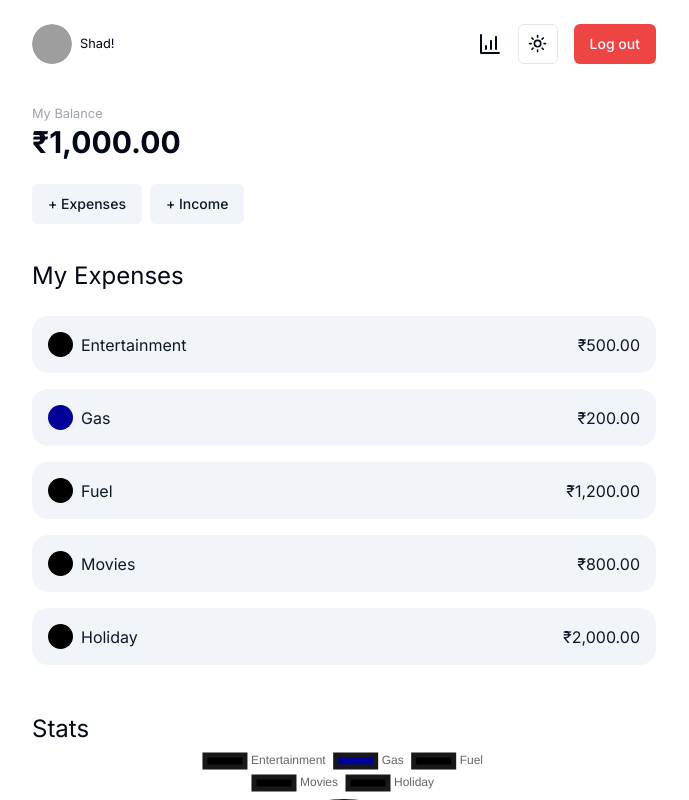
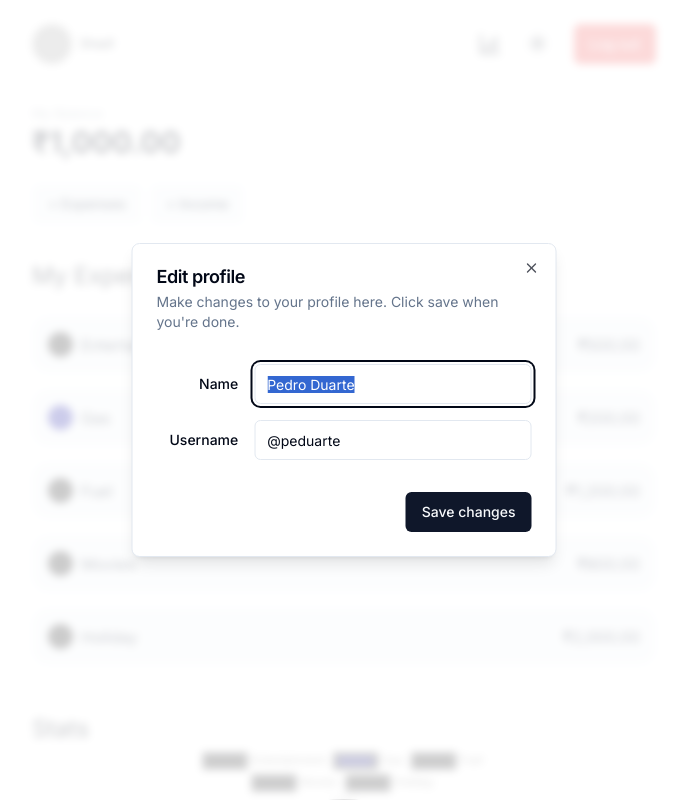
Before and after one commit to Subramanyarao11/expense-tracker, a Next.js app: page / in a window 1280 px wide. Both pictures are taken after a click on the button "+ Expenses". Shown: the top 800 px of the page, without its empty margins (296-985 px from the left). Built offline with nearby package versions, Linux system fonts and the light colour scheme; grey boxes are pictures that could not be loaded.

Commit message:
firebase init & added modal

```diff
--- a/app/page.js
+++ b/app/page.js
@@ -3,6 +3,8 @@
 import ExpenseCategoryItem from "@/components/ExpenseCategoryItem";
 import DUMMY_DATA from "@/lib/dummydata";
 import ChartSection from "@/components/ChartSection";
+import { ExpenseModal } from "@/components/ExpenseModal";
+import { IncomeModal } from "@/components/IncomeModal";
 export default function Home() {
 
     return (
@@ -13,8 +15,8 @@
                     <h2 className="text-3xl font-bold">{currencyFormatter(1000)}</h2>
                 </section>
                 <section className="flex items-center gap-2 py-3">
-                    <Button variant="secondary">+ Expenses</Button>
-                    <Button variant="secondary">+ Income</Button>
+                    <ExpenseModal />
+                    <IncomeModal />
                 </section>
 
                 {/* Expenses Section */}
--- /dev/null
+++ b/components/ExpenseModal.jsx
@@ -0,0 +1,47 @@
+import { Button } from "@/components/ui/button"
+import {
+  Dialog,
+  DialogContent,
+  DialogDescription,
+  DialogFooter,
+  DialogHeader,
+  DialogTitle,
+  DialogTrigger,
+} from "@/components/ui/dialog"
+import { Input } from "@/components/ui/input"
+import { Label } from "@/components/ui/label"
+
+export function ExpenseModal() {
+  return (
+    <Dialog>
+      <DialogTrigger asChild>
+      <Button variant="secondary">+ Expenses</Button>
+      </DialogTrigger>
+      <DialogContent className="sm:max-w-[425px]">
+        <DialogHeader>
+          <DialogTitle>Edit profile</DialogTitle>
+          <DialogDescription>
+            Make changes to your profile here. Click save when you're done.
+          </DialogDescription>
+        </DialogHeader>
+        <div className="grid gap-4 py-4">
+          <div className="grid grid-cols-4 items-center gap-4">
+            <Label htmlFor="name" className="text-right">
+              Name
+            </Label>
+            <Input id="name" value="Pedro Duarte" className="col-span-3" />
+          </div>
+          <div className="grid grid-cols-4 items-center gap-4">
+            <Label htmlFor="username" className="text-right">
+              Username
+            </Label>
+            <Input id="username" value="@peduarte" className="col-span-3" />
+          </div>
+        </div>
+        <DialogFooter>
+          <Button type="submit">Save changes</Button>
+        </DialogFooter>
+      </DialogContent>
+    </Dialog>
+  )
+}
--- /dev/null
+++ b/components/IncomeModal.jsx
@@ -0,0 +1,47 @@
+import { Button } from "@/components/ui/button"
+import {
+    Dialog,
+    DialogContent,
+    DialogDescription,
+    DialogFooter,
+    DialogHeader,
+    DialogTitle,
+    DialogTrigger,
+} from "@/components/ui/dialog"
+import { Input } from "@/components/ui/input"
+import { Label } from "@/components/ui/label"
+
+export function IncomeModal() {
+    return (
+        <Dialog>
+            <DialogTrigger asChild>
+                <Button variant="secondary">+ Income</Button>
+            </DialogTrigger>
+            <DialogContent className="sm:max-w-[425px]">
+                <DialogHeader>
+                    <DialogTitle>Add Income</DialogTitle>
+                    <DialogDescription>
+                        Add a new income to your budget.
+                    </DialogDescription>
+                </DialogHeader>
+                <div className="grid gap-4 py-4">
+                    <div className="grid grid-cols-4 items-center gap-4">
+                        <Label htmlFor="name" className="text-right">
+                            Amount
+                        </Label>
+                        <Input type="number" min={1} step={1} id="amount" className="col-span-3" required placeholder="Enter the Income amount" />
+                    </div>
+                    <div className="grid grid-cols-4 items-center gap-4">
+                        <Label htmlFor="username" className="text-right">
+                            Description
+                        </Label>
+                        <Input type="text" id="description" placeholder="Enter a description for income" required className="col-span-3" />
+                    </div>
+                </div>
+                <DialogFooter>
+                    <Button type="submit">Add Entry</Button>
+                </DialogFooter>
+            </DialogContent>
+        </Dialog>
+    )
+}
--- /dev/null
+++ b/components/ui/dialog.jsx
@@ -0,0 +1,97 @@
+"use client"
+
+import * as React from "react"
+import * as DialogPrimitive from "@radix-ui/react-dialog"
+import { X } from "lucide-react"
+
+import { cn } from "@/lib/utils"
+
+const Dialog = DialogPrimitive.Root
+
+const DialogTrigger = DialogPrimitive.Trigger
+
+const DialogPortal = ({
+  className,
+  ...props
+}) => (
+  <DialogPrimitive.Portal className={cn(className)} {...props} />
+)
+DialogPortal.displayName = DialogPrimitive.Portal.displayName
+
+const DialogOverlay = React.forwardRef(({ className, ...props }, ref) => (
+  <DialogPrimitive.Overlay
+    ref={ref}
+    className={cn(
+      "fixed inset-0 z-50 bg-background/80 backdrop-blur-sm data-[state=open]:animate-in data-[state=closed]:animate-out data-[state=closed]:fade-out-0 data-[state=open]:fade-in-0",
+      className
+    )}
+    {...props} />
+))
+DialogOverlay.displayName = DialogPrimitive.Overlay.displayName
+
+const DialogContent = React.forwardRef(({ className, children, ...props }, ref) => (
+  <DialogPortal>
+    <DialogOverlay />
+    <DialogPrimitive.Content
+      ref={ref}
+      className={cn(
+        "fixed left-[50%] top-[50%] z-50 grid w-full max-w-lg translate-x-[-50%] translate-y-[-50%] gap-4 border bg-background p-6 shadow-lg duration-200 data-[state=open]:animate-in data-[state=closed]:animate-out data-[state=closed]:fade-out-0 data-[state=open]:fade-in-0 data-[state=closed]:zoom-out-95 data-[state=open]:zoom-in-95 data-[state=closed]:slide-out-to-left-1/2 data-[state=closed]:slide-out-to-top-[48%] data-[state=open]:slide-in-from-left-1/2 data-[state=open]:slide-in-from-top-[48%] sm:rounded-lg md:w-full",
+        className
+      )}
+      {...props}>
+      {children}
+      <DialogPrimitive.Close
+        className="absolute right-4 top-4 rounded-sm opacity-70 ring-offset-background transition-opacity hover:opacity-100 focus:outline-none focus:ring-2 focus:ring-ring focus:ring-offset-2 disabled:pointer-events-none data-[state=open]:bg-accent data-[state=open]:text-muted-foreground">
+        <X className="h-4 w-4" />
+        <span className="sr-only">Close</span>
+      </DialogPrimitive.Close>
+    </DialogPrimitive.Content>
+  </DialogPortal>
+))
+DialogContent.displayName = DialogPrimitive.Content.displayName
+
+const DialogHeader = ({
+  className,
+  ...props
+}) => (
+  <div
+    className={cn("flex flex-col space-y-1.5 text-center sm:text-left", className)}
+    {...props} />
+)
+DialogHeader.displayName = "DialogHeader"
+
+const DialogFooter = ({
+  className,
+  ...props
+}) => (
+  <div
+    className={cn("flex flex-col-reverse sm:flex-row sm:justify-end sm:space-x-2", className)}
+    {...props} />
+)
+DialogFooter.displayName = "DialogFooter"
+
+const DialogTitle = React.forwardRef(({ className, ...props }, ref) => (
+  <DialogPrimitive.Title
+    ref={ref}
+    className={cn("text-lg font-semibold leading-none tracking-tight", className)}
+    {...props} />
+))
+DialogTitle.displayName = DialogPrimitive.Title.displayName
+
+const DialogDescription = React.forwardRef(({ className, ...props }, ref) => (
+  <DialogPrimitive.Description
+    ref={ref}
+    className={cn("text-sm text-muted-foreground", className)}
+    {...props} />
+))
+DialogDescription.displayName = DialogPrimitive.Description.displayName
+
+export {
+  Dialog,
+  DialogTrigger,
+  DialogContent,
+  DialogHeader,
+  DialogFooter,
+  DialogTitle,
+  DialogDescription,
+}
--- /dev/null
+++ b/components/ui/input.jsx
@@ -0,0 +1,19 @@
+import * as React from "react"
+
+import { cn } from "@/lib/utils"
+
+const Input = React.forwardRef(({ className, type, ...props }, ref) => {
+  return (
+    (<input
+      type={type}
+      className={cn(
+        "flex h-10 w-full rounded-md border border-input bg-background px-3 py-2 text-sm ring-offset-background file:border-0 file:bg-transparent file:text-sm file:font-medium placeholder:text-muted-foreground focus-visible:outline-none focus-visible:ring-2 focus-visible:ring-ring focus-visible:ring-offset-2 disabled:cursor-not-allowed disabled:opacity-50",
+        className
+      )}
+      ref={ref}
+      {...props} />)
+  );
+})
+Input.displayName = "Input"
+
+export { Input }
--- /dev/null
+++ b/components/ui/label.jsx
@@ -0,0 +1,18 @@
+"use client"
+
+import * as React from "react"
+import * as LabelPrimitive from "@radix-ui/react-label"
+import { cva } from "class-variance-authority";
+
+import { cn } from "@/lib/utils"
+
+const labelVariants = cva(
+  "text-sm font-medium leading-none peer-disabled:cursor-not-allowed peer-disabled:opacity-70"
+)
+
+const Label = React.forwardRef(({ className, ...props }, ref) => (
+  <LabelPrimitive.Root ref={ref} className={cn(labelVariants(), className)} {...props} />
+))
+Label.displayName = LabelPrimitive.Root.displayName
+
+export { Label }
--- a/package.json
+++ b/package.json
@@ -10,12 +10,15 @@
   },
   "dependencies": {
     "@radix-ui/react-avatar": "^1.0.3",
+    "@radix-ui/react-dialog": "^1.0.4",
     "@radix-ui/react-dropdown-menu": "^2.0.5",
+    "@radix-ui/react-label": "^2.0.2",
     "@radix-ui/react-slot": "^1.0.2",
     "autoprefixer": "10.4.14",
     "chart.js": "^4.3.3",
     "class-variance-authority": "^0.7.0",
     "clsx": "^2.0.0",
+    "firebase": "^10.1.0",
     "lucide-react": "^0.263.1",
     "next": "13.4.13",
     "next-themes": "^0.2.1",
```
Also changed, not shown: app/globals.css (line endings or trailing spaces), 1 other file (tests, documents, lock files or other folders).
